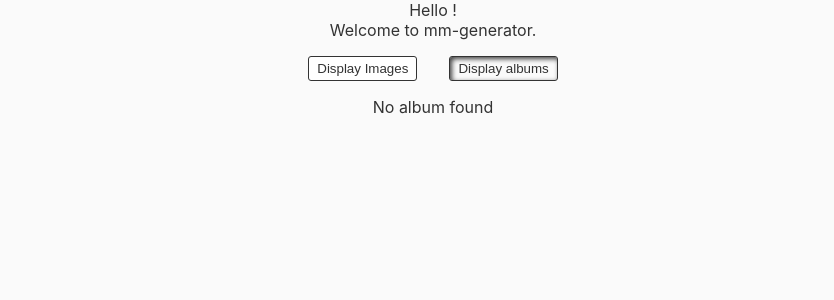
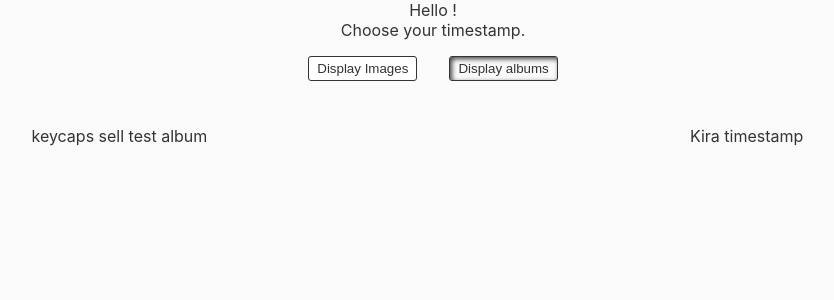
Before and after one commit to Vico-P/mm-generator, a React (Create React App) app: page /create-post in a window 1280 px wide. Both pictures are taken after a click on the button "Display albums". Shown: the top 300 px of the page, without its empty margins (207-1041 px from the left). Built offline with nearby package versions, Linux system fonts and the light colour scheme; no server answers.

Commit message:
Made components more generic

```diff
--- /dev/null
+++ b/src/Actions/SelectedItems.js
@@ -0,0 +1,14 @@
+/**
+ * Actions for items selection
+ */
+export const ADD_SELECTED_ITEM = 'ADD_SELECTED_ITEM';
+export const addItemToTimestamp = item => ({
+    type: ADD_SELECTED_ITEM,
+    item,
+});
+
+export const DELETE_ITEM = 'DELETE_ITEM';
+export const deleteUserInfos = itemId => ({
+    type: DELETE_ITEM,
+    itemId,
+});
--- a/src/Actions/SelectedItemsTimestamp.js
+++ b/src/Actions/SelectedItemsTimestamp.js
@@ -8,7 +8,7 @@ export const addItemToTimestamp = item => ({
 });
 
 export const DELETE_ITEM_TIMESTAMP = 'DELETE_ITEM_TIMESTAMP';
-export const deleteUserInfos = itemId => ({
+export const deleteItemTimestamp = itemId => ({
   type: DELETE_ITEM_TIMESTAMP,
   itemId,
 });
--- a/src/Modules/ImgurModule/AlbumBlock.js
+++ b/src/Modules/ImgurModule/AlbumBlock.js
@@ -1,13 +1,26 @@
-import React, { useState } from 'react';
-import { useSelector, useDispatch } from 'react-redux';
-import SelectionBlock from './SelectionBlock';
+import React from 'react';
 import './SelectTimestamp.css';
 
 function AlbumBlock(props) {
-  // store variables
+
+  function isSelected() {
+    let itemIsSelected = false;
+    props.storeList.forEach(element => {
+      if (element.id === props.album.id) {
+        itemIsSelected = true;
+      }
+    });
+    return itemIsSelected;
+  }
 
   return (
-    <div className="album-block">
+    <div
+      className={`album-block ${isSelected() ? 'selected' : ''}`}
+      onClick={
+        (!isSelected()) ?
+          () => props.addFunc(props.album)
+          : () => props.deleteFunc(props.album.id)
+      }>
       <p>{props.album.title}</p>
     </div>
   );
--- a/src/Modules/ImgurModule/ImgBlock.js
+++ b/src/Modules/ImgurModule/ImgBlock.js
@@ -1,20 +1,18 @@
-import React, { useState } from 'react';
-import { useSelector, useDispatch } from 'react-redux';
-import SelectionBlock from './SelectionBlock';
+import React from 'react';
 import './SelectTimestamp.css';
-import { addItemToTimestamp, deleteUserInfos } from '../../Actions/SelectedItemsTimestamp';
 
+/**
+ * @todo: Changer la maniere de faire le isSelect et pousser l index dans un tableau
+ * separer dans le store, et faire passer isSelect par les props pour eviter de
+ * parcourir le tableau d objects
+ */
 function ImgBlock(props) {
   // store variables
-  const dispatch = useDispatch();
-  const timestampList = useSelector(state => state.items.timestamp);
-  const dispatchAdd = (data) => dispatch(addItemToTimestamp(data));
-  const dispatchDelete = (id) => dispatch(deleteUserInfos(id));
 
   // enregistrer le resultat pour affichage
   function isSelected() {
     let itemIsSelected = false;
-    timestampList.forEach(element => {
+    props.storeList.forEach(element => {
       if (element.id === props.img.id) {
         itemIsSelected = true;
       }
@@ -26,8 +24,8 @@ function ImgBlock(props) {
     <div
       onClick={
         (!isSelected()) ?
-          () => dispatchAdd(props.img)
-          : () => dispatchDelete(props.img.id)
+          () => props.addFunc(props.img)
+          : () => props.deleteFunc(props.img.id)
       }
       className={`img-block ${isSelected() ? 'selected' : '' }`}>
       <img src={props.img.link} alt={props.img.name} />
--- a/src/Modules/ImgurModule/SelectTimestamp.css
+++ b/src/Modules/ImgurModule/SelectTimestamp.css
@@ -32,6 +32,11 @@
     border: 2px solid var(--main-color);
 }
 
+.album-block.selected {
+    color: var(--main-color);
+    text-decoration: underline;
+}
+
 .btn-container {
     margin: 2vh 0;
 }
--- a/src/Modules/ImgurModule/SelectTimestamp.js
+++ b/src/Modules/ImgurModule/SelectTimestamp.js
@@ -1,19 +1,23 @@
 import React, { useState } from 'react';
-import { useSelector } from 'react-redux';
-import { ImgDatas } from './fakedatas';
+import { useSelector, useDispatch } from 'react-redux';
+import { addItemToTimestamp, deleteItemTimestamp } from '../../Actions/SelectedItemsTimestamp';
 import SelectionBlock from './SelectionBlock';
 import './SelectTimestamp.css';
 
 function SelectTimestamp() {
   // store variables
+  const dispatch = useDispatch();
   const username = useSelector(state => state.user.username);
+  const timestampList = useSelector(state => state.items.timestamp);
+  const dispatchAdd = (data) => dispatch(addItemToTimestamp(data));
+  const dispatchDelete = (id) => dispatch(deleteItemTimestamp(id));
   // state variables
   const [sMode, setMode] = useState('img');
 
   return (
     <div className="select-timestamp">
       Hello {username || ''}!
-      <br />Welcome to mm-generator.
+      <br />Choose your timestamp.
       <div>
         <div className="btn-container">
           <button
@@ -27,7 +31,12 @@ function SelectTimestamp() {
             onClick={() => setMode('album')}
           >Display albums</button>
         </div>
-        <SelectionBlock mode={sMode}/>
+        <SelectionBlock
+          storeList={timestampList}
+          deleteFunc={dispatchDelete}
+          addFunc={dispatchAdd}
+          mode={sMode}
+        />
       </div>
     </div>
   );
--- a/src/Modules/ImgurModule/SelectionBlock.js
+++ b/src/Modules/ImgurModule/SelectionBlock.js
@@ -20,56 +20,62 @@ function SelectionBlock(props) {
   }, [props.mode])
 
   function getUserImages() {
-    fetch('https://api.imgur.com/3/account/me/images', {
-      mode: 'cors',
-      headers: {
-        Authorization: token,
-      }
-    }).then(oPromise => {
-      if (oPromise.ok) {
-        return oPromise.json();
-      }
-      throw new Error(oPromise);
-    }).then(oData => {
-      const imgs = oData.data.map(data => {
-        const { id, link, name } = data;
-        return {
-          link,
-          name,
-          id,
-        }
-      });
-      setImgList(imgs);
-    }).catch(e => {
-      console.error(e.message || e);
-    });
-    // setImgList(ImgDatas);
+    // fetch('https://api.imgur.com/3/account/me/images', {
+    //   mode: 'cors',
+    //   headers: {
+    //     Authorization: token,
+    //   }
+    // }).then(oPromise => {
+    //   if (oPromise.ok) {
+    //     return oPromise.json();
+    //   }
+    //   throw new Error(oPromise);
+    // }).then(oData => {
+    //   const imgs = oData.data.map(data => {
+    //     const { id, link, name } = data;
+    //     return {
+    //       link,
+    //       name,
+    //       id,
+    //     }
+    //   });
+    //   setImgList(imgs);
+    // }).catch(e => {
+    //   console.error(e.message || e);
+    // });
+    setImgList(ImgDatas);
   }
 
   function getUserAlbums() {
-    fetch('https://api.imgur.com/3/account/me/albums/', {
-      mode: 'cors',
-      headers: {
-        Authorization: token,
-      }
-    }).then(oPromise => {
-      if (oPromise.ok) {
-        return oPromise.json();
-      }
-      throw new Error(oPromise);
-    }).then(oData => {
-      setImgList(oData.data);
-    }).catch(e => {
-      console.error(e.message || e);
-    })
-    // setImgList(AlbumDatas)
+    // fetch('https://api.imgur.com/3/account/me/albums/', {
+    //   mode: 'cors',
+    //   headers: {
+    //     Authorization: token,
+    //   }
+    // }).then(oPromise => {
+    //   if (oPromise.ok) {
+    //     return oPromise.json();
+    //   }
+    //   throw new Error(oPromise);
+    // }).then(oData => {
+    //   setImgList(oData.data);
+    // }).catch(e => {
+    //   console.error(e.message || e);
+    // })
+    setImgList(AlbumDatas)
   }
 
   function renderImgs() {
     let render = [];
     imgList.forEach((img, index) => {
       render.push(
-        <ImgBlock key={index} img={img} />
+        <ImgBlock
+          storeList={props.storeList}
+          deleteFunc={props.deleteFunc}
+          addFunc={props.addFunc}
+          key={index}
+          img={img}
+        />
       );
     });
     return render;
@@ -79,7 +85,13 @@ function SelectionBlock(props) {
     let render = [];
     imgList.forEach((album, index) => {
       render.push(
-        <AlbumBlock key={index} album={ album } />
+        <AlbumBlock
+          storeList={props.storeList}
+          deleteFunc={props.deleteFunc}
+          addFunc={props.addFunc}
+          key={index}
+          album={ album }
+        />
       );
     });
     return render;
--- a/src/Reducers/Modules/items.js
+++ b/src/Reducers/Modules/items.js
@@ -1,7 +1,9 @@
 import { ADD_SELECTED_ITEM_TIMESTAMP, DELETE_ITEM_TIMESTAMP } from "../../Actions/SelectedItemsTimestamp";
+import { ADD_SELECTED_ITEM, DELETE_ITEM } from "../../Actions/SelectedItems";
 
 const items = (state = {
   timestamp: [],
+  list: [],
   post: [],
 }, action) => {
   switch (action.type) {
@@ -13,6 +15,14 @@ const items = (state = {
       return Object.assign({}, state, {
         timestamp: state.timestamp.filter((element) => element.id !== action.itemId)
       });
+    case ADD_SELECTED_ITEM:
+      return Object.assign({}, state, {
+        list: [...state.list, action.item]
+      });
+    case DELETE_ITEM:
+      return Object.assign({}, state, {
+        list: state.list.filter((element) => element.id !== action.itemId)
+      });
     default:
       return state;
   }
```
